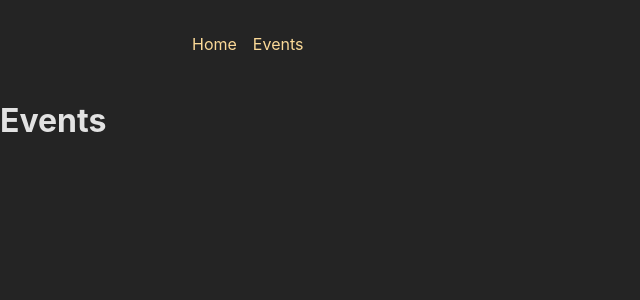
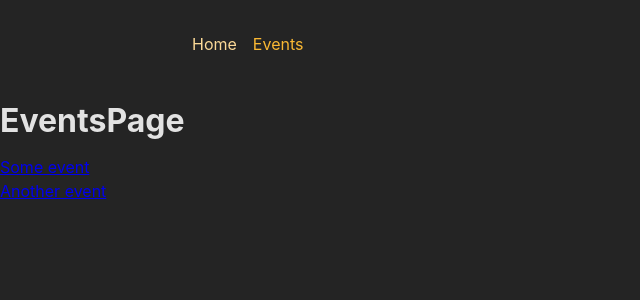
Before and after one commit to bognikk/REACT-routing-practice, a React (Create React App) app in the folder frontend/: page /events in a window 1280 px wide. Shown: the top 300 px of the page, without its empty margins (0-640 px from the left). Built offline with nearby package versions, Linux system fonts and the light colour scheme.

Commit message:
adding links and param id

```diff
--- a/frontend/src/components/MainNavigation.jsx
+++ b/frontend/src/components/MainNavigation.jsx
@@ -1,3 +1,4 @@
+import { NavLink } from "react-router-dom";
 import classes from "./MainNavigation.module.scss";
 
 function MainNavigation() {
@@ -6,10 +7,25 @@
 			<nav>
 				<ul className={classes.list}>
 					<li>
-						<a>Home</a>
+						<NavLink
+							to="/"
+							className={({ isActive }) =>
+								isActive ? classes.active : undefined
+							}
+							end
+						>
+							Home
+						</NavLink>
 					</li>
 					<li>
-						<a>Events</a>
+						<NavLink
+							to="/events"
+							className={({ isActive }) =>
+								isActive ? classes.active : undefined
+							}
+						>
+							Events
+						</NavLink>
 					</li>
 				</ul>
 			</nav>
--- a/frontend/src/pages/EventDetail.jsx
+++ b/frontend/src/pages/EventDetail.jsx
@@ -1,5 +1,14 @@
-const EditDetail = () => {
-	return <h1>EditDetail</h1>;
-};
+import { useParams } from "react-router-dom";
 
-export default EditDetail;
+function EventDetailPage() {
+	const params = useParams();
+
+	return (
+		<>
+			<h1>EventDetailPage</h1>
+			<p>Event ID: {params.eventId}</p>
+		</>
+	);
+}
+
+export default EventDetailPage;
--- a/frontend/src/pages/Events.jsx
+++ b/frontend/src/pages/Events.jsx
@@ -1,5 +1,29 @@
-const Events = () => {
-	return <h1>Events</h1>;
-};
+import { Link } from "react-router-dom";
 
-export default Events;
+const DUMMY_EVENTS = [
+	{
+		id: "e1",
+		title: "Some event",
+	},
+	{
+		id: "e2",
+		title: "Another event",
+	},
+];
+
+function EventsPage() {
+	return (
+		<>
+			<h1>EventsPage</h1>
+			<ul>
+				{DUMMY_EVENTS.map((event) => (
+					<li key={event.id}>
+						<Link to={event.id}>{event.title}</Link>
+					</li>
+				))}
+			</ul>
+		</>
+	);
+}
+
+export default EventsPage;
```
